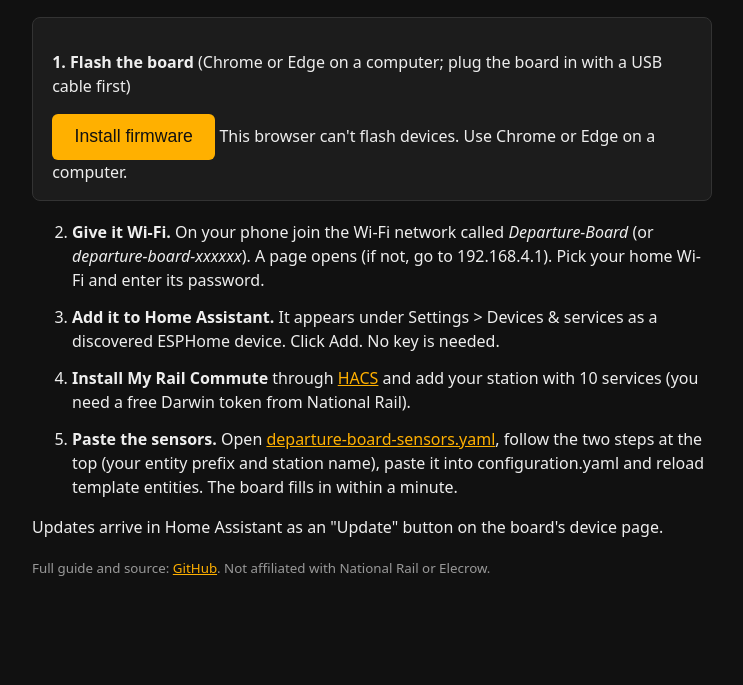
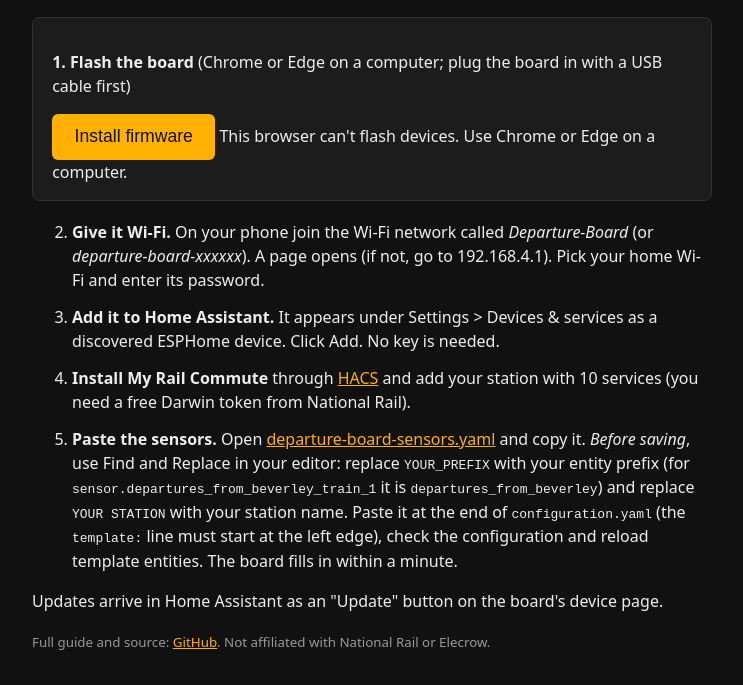
Before and after one commit to GrimmNorth/departure-board, a plain HTML site: page index.html in a window 1280 px wide. Shown: the part 152-837 px from the top of the page, without its empty margins (268-1011 px from the left). Before the commit the page ends 800 px from the top, so only its background shows below. Drawn offline with Linux system fonts and the light colour scheme.

Commit message:
Clarify sensor setup step; add destination-filter troubleshooting
Co-Authored-By: Claude Sonnet 5.5 <noreply@anthropic.com>
Claude-Session: https://claude.ai/code/session_01WrZHt64CFv6az5pPo6xZKM

```diff
--- a/index.html
+++ b/index.html
@@ -31,7 +31,7 @@
   <li><strong>Give it Wi-Fi.</strong> On your phone join the Wi-Fi network called <em>Departure-Board</em> (or <em>departure-board-xxxxxx</em>). A page opens (if not, go to 192.168.4.1). Pick your home Wi-Fi and enter its password.</li>
   <li><strong>Add it to Home Assistant.</strong> It appears under Settings &gt; Devices &amp; services as a discovered ESPHome device. Click Add. No key is needed.</li>
   <li><strong>Install My Rail Commute</strong> through <a href="https://hacs.xyz">HACS</a> and add your station with 10 services (you need a free Darwin token from National Rail).</li>
-  <li><strong>Paste the sensors.</strong> Open <a href="ha/departure-board-sensors.yaml">departure-board-sensors.yaml</a>, follow the two steps at the top (your entity prefix and station name), paste it into configuration.yaml and reload template entities. The board fills in within a minute.</li>
+  <li><strong>Paste the sensors.</strong> Open <a href="ha/departure-board-sensors.yaml">departure-board-sensors.yaml</a> and copy it. <em>Before saving</em>, use Find and Replace in your editor: replace <code>YOUR_PREFIX</code> with your entity prefix (for <code>sensor.departures_from_beverley_train_1</code> it is <code>departures_from_beverley</code>) and replace <code>YOUR STATION</code> with your station name. Paste it at the end of <code>configuration.yaml</code> (the <code>template:</code> line must start at the left edge), check the configuration and reload template entities. The board fills in within a minute.</li>
 </ol>
 <p>Updates arrive in Home Assistant as an &quot;Update&quot; button on the board's device page.</p>
 <p><small>Full guide and source: <a href="https://github.com/GrimmNorth/departure-board">GitHub</a>. Not affiliated with National Rail or Elecrow.</small></p>
```
Also changed, not shown: 1 other file.
